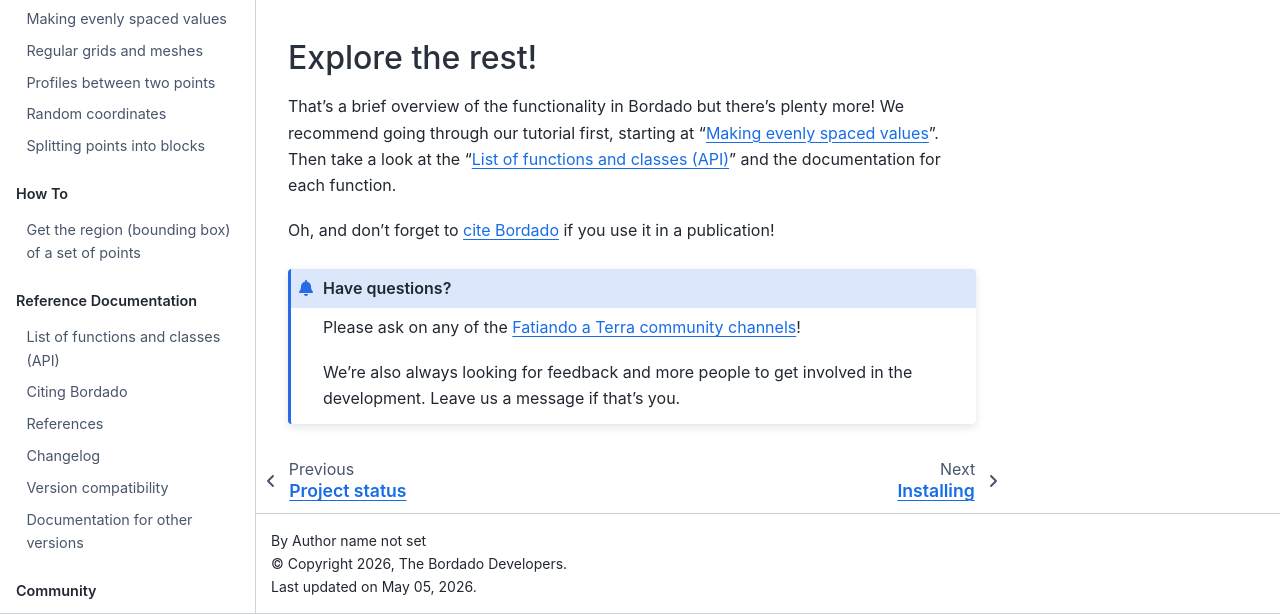
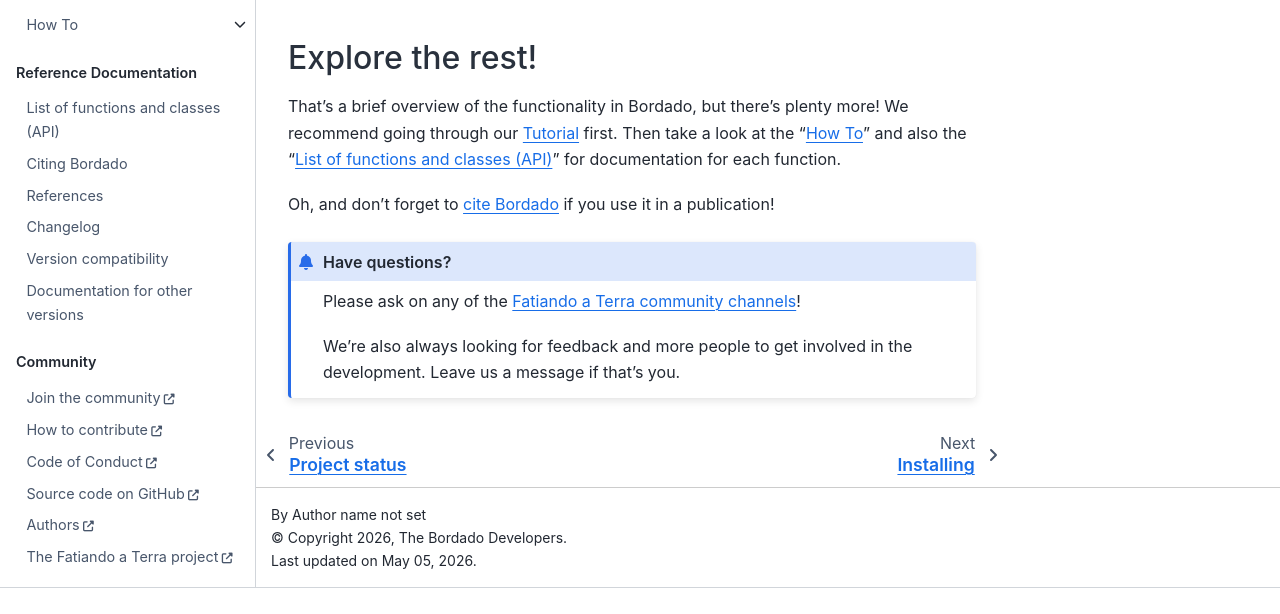
Before and after one commit to fatiando/bordado, a Sphinx documentation site: the page built from doc/overview.rst, in a window 1280 px wide and 900 px high, scrolled down 1710 px, cut to the strip 286-900 px from the top of the window. Built offline with Sphinx 7.4.7 and the Sphinx Book theme 1.1.4, drawn with Linux system fonts in a browser that asks for light colours; the version number could not be read and is left out; after the commit the page ends 2584 px from its top, so only the background shows below that.

Commit message:
Gather pages from tutorial and how to in the docs table of contents (#103)
The Tutorial and How To sections had pages all at level 1 of the main
table of contents. This made the sidebar long since every subpage was
listed there as a top-level page. Create index pages for both sections
and only include those in the main table of contents. Then gather the
Tutorial and How To indices into a "User Guide" category in the main
table of contents. This makes the side-bar smaller and easier to
navigate, plus it gives good linking points to the tutorial and how to
sections (which we didn't have before).

```diff
--- a/doc/overview.rst
+++ b/doc/overview.rst
@@ -95,10 +95,10 @@
 Explore the rest!
 -----------------
 
-That's a brief overview of the functionality in Bordado but there's plenty
-more! We recommend going through our tutorial first, starting at
-":ref:`tutorial_line`".
-Then take a look at the ":ref:`api`" and the documentation for each function.
+That's a brief overview of the functionality in Bordado, but there's plenty
+more! We recommend going through our :ref:`tutorial` first.
+Then take a look at the ":ref:`how-to`" and also the ":ref:`api`" for
+documentation for each function.
 
 Oh, and don't forget to :ref:`cite Bordado <citing>` if you use it in
 a publication!
```
Also changed, not shown: doc/how-to/index.rst (added, +23 -0 lines), doc/index.rst (+3 -13 lines), doc/tutorial/index.rst (added, +24 -0 lines).
